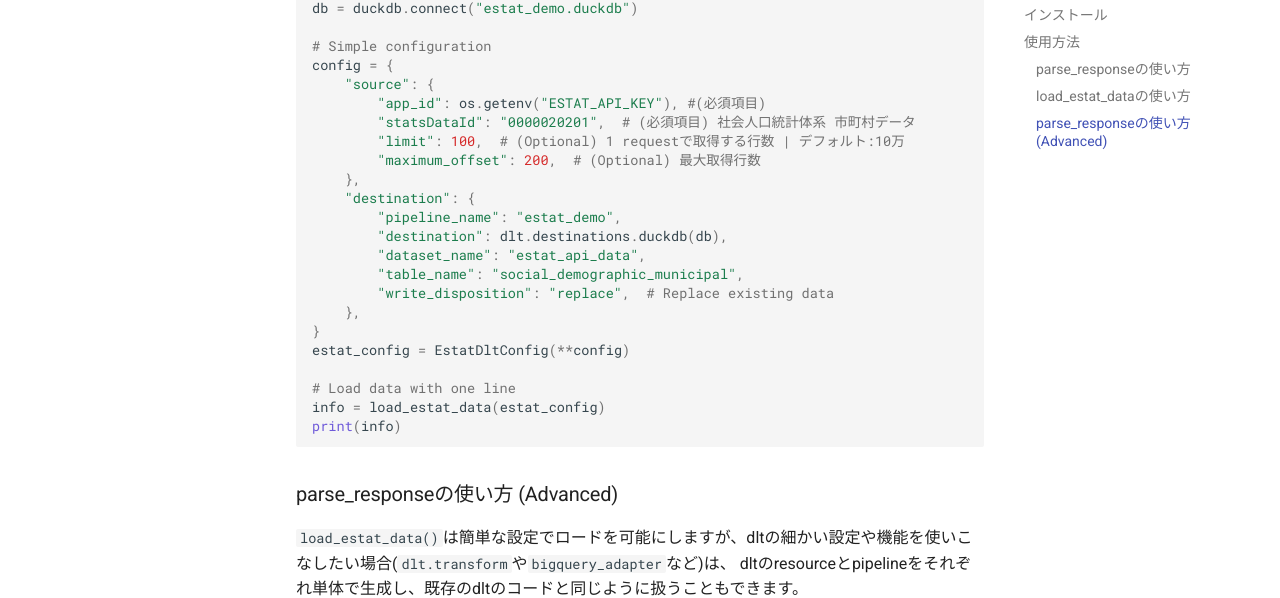
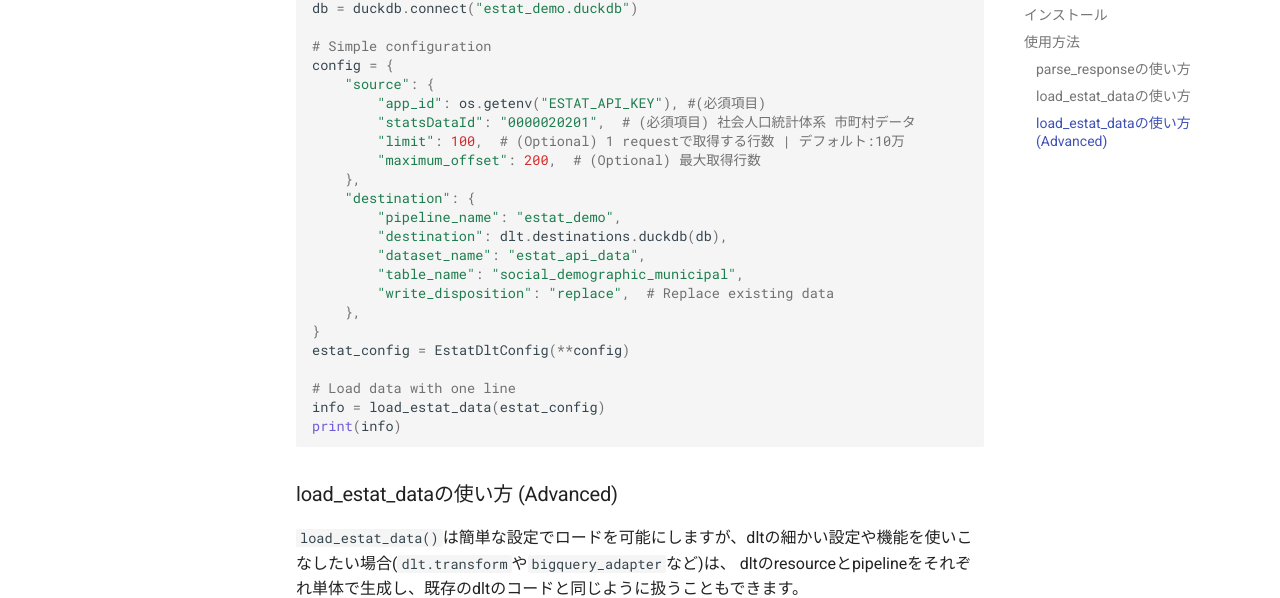
Before and after one commit to K-Oxon/estat_api_dlt_helper, an MkDocs documentation site: the page built from docs/index.md, in a window 1280 px wide and 900 px high, scrolled down 3252 px. Shown: the part 147-745 px from the top of the window. Built offline with MkDocs 1.6.1 and Material for MkDocs 9.7.7, drawn with Linux system fonts in a browser that asks for light colours; comment, search, counter and statistics services are not loaded.

Commit message:
fix wrong title

````diff
--- a/docs/index.md
+++ b/docs/index.md
@@ -147,7 +147,7 @@ info = load_estat_data(estat_config)
 print(info)
 ```
 
-### parse_responseの使い方 (Advanced)
+### load_estat_dataの使い方 (Advanced)
 
 `load_estat_data()`は簡単な設定でロードを可能にしますが、dltの細かい設定や機能を使いこなしたい場合(`dlt.transform`や`bigquery_adapter`など)は、
 dltのresourceとpipelineをそれぞれ単体で生成し、既存のdltのコードと同じように扱うこともできます。
````
Also changed, not shown: README.md (+1 -1 lines).
